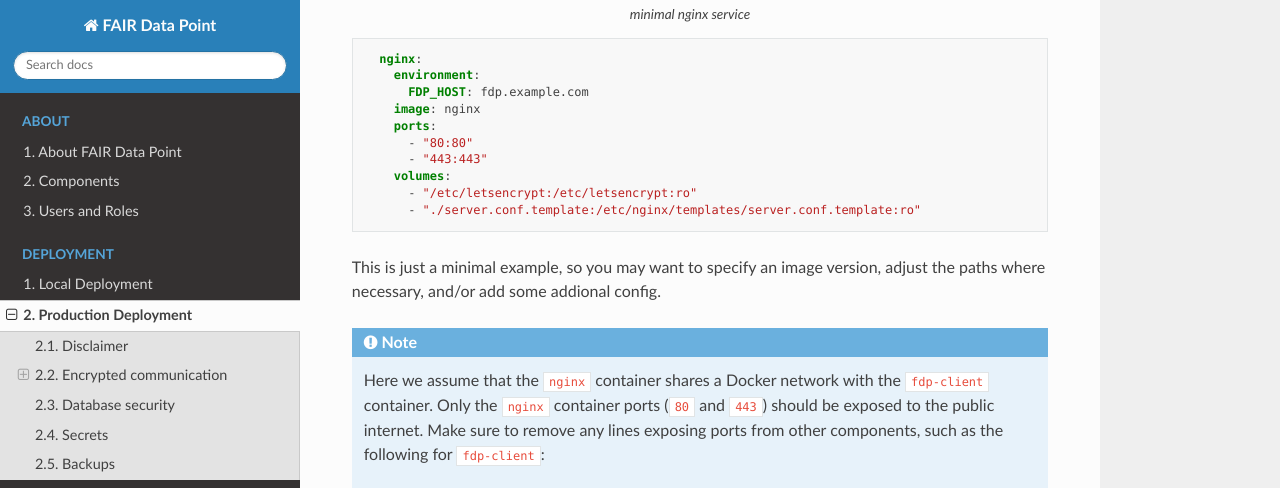
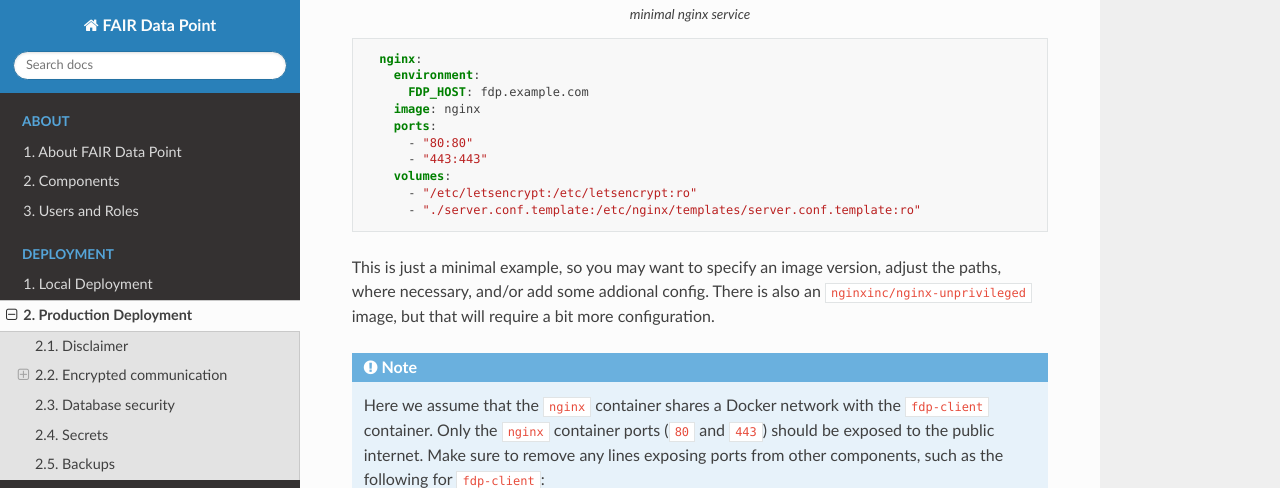
Before and after one commit to FAIRDataTeam/FAIRDataPoint-Docs, a Sphinx documentation site: the page built from docs/deployment/production-deployment.rst, in a window 1280 px wide and 900 px high, scrolled down 1754 px, cut to the strip 0-488 px from the top of the window. Built offline with Sphinx 7.4.7 and the Read the Docs theme 3.1.0, drawn with Linux system fonts in a browser that asks for light colours.

Commit message:
mention nginx unprivileged

```diff
--- a/docs/deployment/production-deployment.rst
+++ b/docs/deployment/production-deployment.rst
@@ -69,7 +69,8 @@ The ``FDP_HOST`` environment variable is used in the ``server.conf`` config file
     :language: yaml
     :lines: 2-
 
-This is just a minimal example, so you may want to  specify an image version, adjust the paths where necessary, and/or add some addional config.
+This is just a minimal example, so you may want to  specify an image version, adjust the paths, where necessary, and/or add some addional config.
+There is also an ``nginxinc/nginx-unprivileged`` image, but that will require a bit more configuration.
 
 ..  note::
 
```
